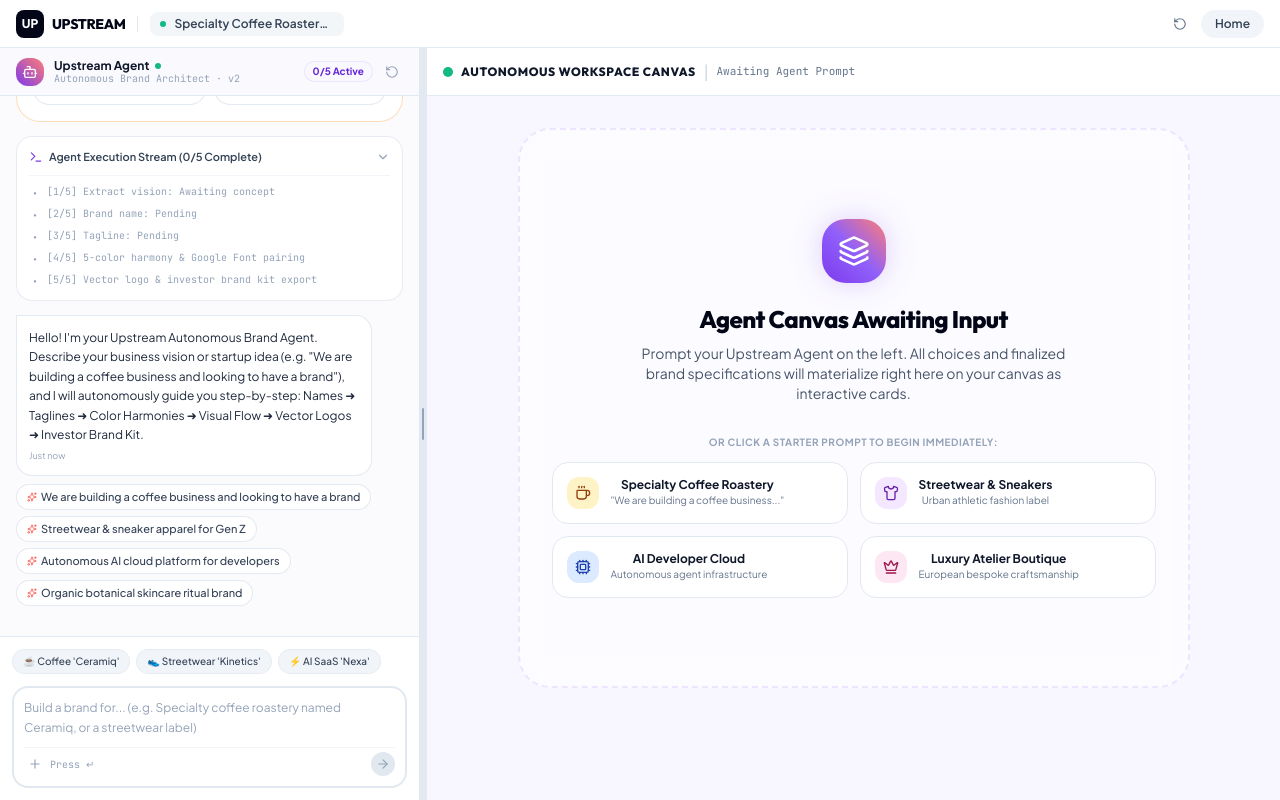
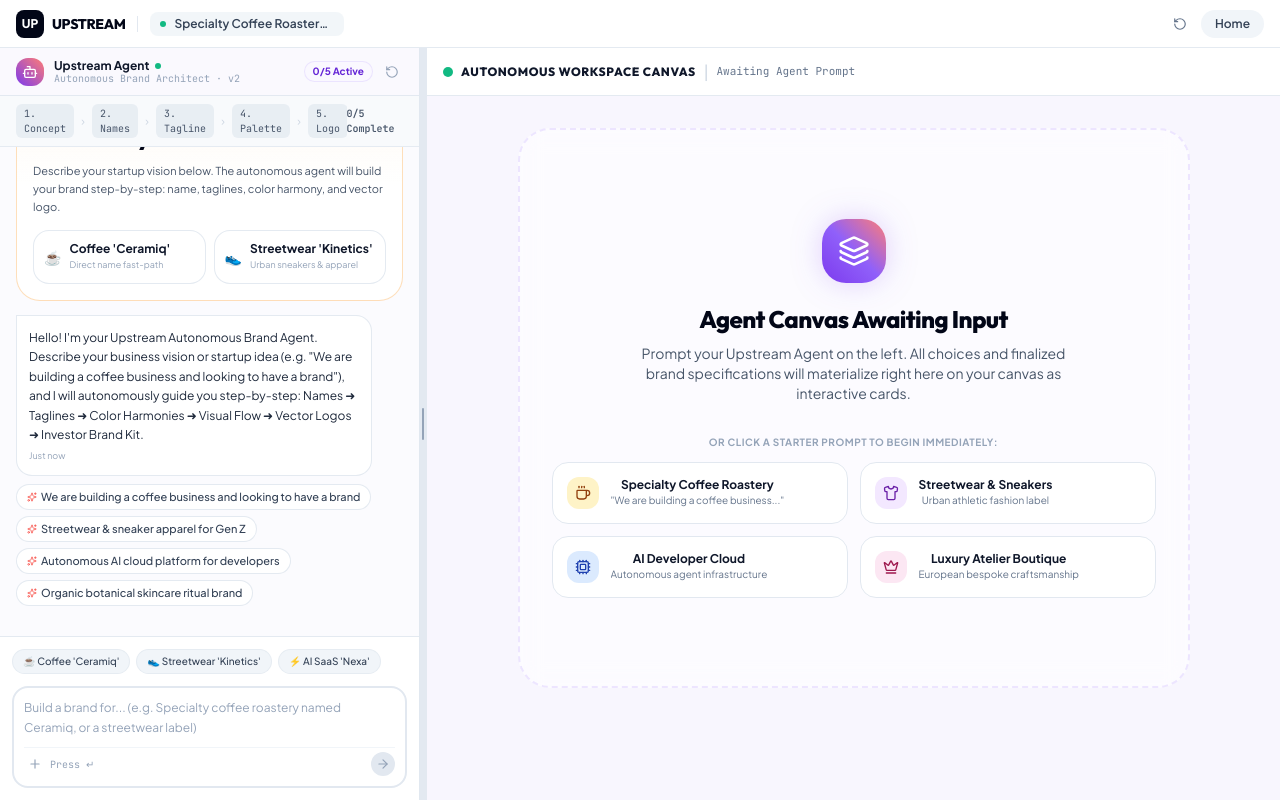
Before and after one commit to Astra-Idea-Strom/Upstream, a React (Vite) app in the folder apps/client/: page / in a window 1280 px wide. Built offline with nearby package versions, Linux system fonts and the light colour scheme; a web font is replaced by a local one.

Commit message:
feat(client): render colorful candidate brand cards in chat panel and streamline interface

```diff
--- a/apps/client/src/components/studio/AgentChatPanel.tsx
+++ b/apps/client/src/components/studio/AgentChatPanel.tsx
@@ -12,6 +12,7 @@ import {
   ArrowRight,
   Plus,
 } from 'lucide-react';
+import { ChatBrandNameCard } from './chat/ChatBrandNameCard';
 
 export const AgentChatPanel: React.FC = () => {
   const {
@@ -20,7 +21,9 @@ export const AgentChatPanel: React.FC = () => {
     sendChatMessage,
     handleActionOption,
     input,
+    brandNames,
     selectedName,
+    selectName,
     step,
     hasConfirmedIndustry,
     hasConfirmedName,
@@ -86,7 +89,35 @@ export const AgentChatPanel: React.FC = () => {
         </div>
       </div>
 
-      {/* Messages & Execution Log */}
+      {/* Sleek Milestone Pipeline Bar */}
+      <div className="px-4 py-2 bg-slate-50 border-b border-slate-200/80 flex items-center justify-between text-[10px] font-mono text-slate-500 flex-shrink-0">
+        <div className="flex items-center gap-1.5 overflow-x-auto no-scrollbar">
+          <span className={`px-2 py-0.5 rounded-md transition-colors ${hasConfirmedIndustry ? 'bg-emerald-100 text-emerald-800 font-bold' : 'bg-slate-200/70 text-slate-600'}`}>
+            1. Concept
+          </span>
+          <span className="text-slate-300">›</span>
+          <span className={`px-2 py-0.5 rounded-md transition-colors ${hasConfirmedName ? 'bg-emerald-100 text-emerald-800 font-bold' : step === 2 ? 'bg-amber-100 text-amber-900 font-bold ring-1 ring-amber-300 animate-pulse' : 'bg-slate-200/70 text-slate-600'}`}>
+            2. Names
+          </span>
+          <span className="text-slate-300">›</span>
+          <span className={`px-2 py-0.5 rounded-md transition-colors ${hasConfirmedTagline ? 'bg-emerald-100 text-emerald-800 font-bold' : step === 3 ? 'bg-amber-100 text-amber-900 font-bold ring-1 ring-amber-300 animate-pulse' : 'bg-slate-200/70 text-slate-600'}`}>
+            3. Tagline
+          </span>
+          <span className="text-slate-300">›</span>
+          <span className={`px-2 py-0.5 rounded-md transition-colors ${hasConfirmedPalette ? 'bg-emerald-100 text-emerald-800 font-bold' : step === 4 ? 'bg-amber-100 text-amber-900 font-bold ring-1 ring-amber-300 animate-pulse' : 'bg-slate-200/70 text-slate-600'}`}>
+            4. Palette
+          </span>
+          <span className="text-slate-300">›</span>
+          <span className={`px-2 py-0.5 rounded-md transition-colors ${hasConfirmedLogo ? 'bg-emerald-100 text-emerald-800 font-bold' : step === 5 ? 'bg-amber-100 text-amber-900 font-bold ring-1 ring-amber-300 animate-pulse' : 'bg-slate-200/70 text-slate-600'}`}>
+            5. Logo
+          </span>
+        </div>
+        <span className="text-slate-600 font-semibold hidden sm:inline">
+          {completedStepsCount}/5 Complete
+        </span>
+      </div>
+
+      {/* Messages & Execution Stream */}
       <div className="flex-1 overflow-y-auto p-4 space-y-3.5 text-xs bg-[#FBFBFE]">
         {/* Replit Agent Welcome Banner if awaiting concept */}
         {!hasConfirmedIndustry && (
@@ -142,49 +173,6 @@ export const AgentChatPanel: React.FC = () => {
           </div>
         )}
 
-        {/* Collapsible Execution Steps Log */}
-        <div className="rounded-2xl border border-slate-200/80 bg-white p-3 shadow-2xs">
-          <button
-            onClick={() => setShowAgentLog(!showAgentLog)}
-            className="w-full flex items-center justify-between text-left text-slate-700 font-semibold text-[11px]"
-          >
-            <div className="flex items-center gap-1.5">
-              <Terminal className="w-3.5 h-3.5 text-brand-600" />
-              <span>Agent Execution Stream ({completedStepsCount}/5 Complete)</span>
-            </div>
-            {showAgentLog ? (
-              <ChevronDown className="w-3.5 h-3.5 text-slate-400" />
-            ) : (
-              <ChevronRight className="w-3.5 h-3.5 text-slate-400" />
-            )}
-          </button>
-
-          {showAgentLog && (
-            <div className="mt-2.5 pt-2 border-t border-slate-100 space-y-1.5 font-mono text-[10px] text-slate-600">
-              <div className={`flex items-center gap-1.5 ${hasConfirmedIndustry ? 'text-emerald-700' : 'text-slate-400'}`}>
-                {hasConfirmedIndustry ? <Check className="w-3 h-3 text-emerald-600 flex-shrink-0" /> : <span className="w-3 h-3 text-center">•</span>}
-                <span>[1/5] Extract vision: {hasConfirmedIndustry ? input.industry : 'Awaiting concept'}</span>
-              </div>
-              <div className={`flex items-center gap-1.5 ${hasConfirmedName ? 'text-emerald-700' : 'text-slate-400'}`}>
-                {hasConfirmedName ? <Check className="w-3 h-3 text-emerald-600 flex-shrink-0" /> : <span className="w-3 h-3 text-center">•</span>}
-                <span>[2/5] Brand name: {hasConfirmedName ? selectedName.name : 'Pending'}</span>
-              </div>
-              <div className={`flex items-center gap-1.5 ${hasConfirmedTagline ? 'text-emerald-700' : 'text-slate-400'}`}>
-                {hasConfirmedTagline ? <Check className="w-3 h-3 text-emerald-600 flex-shrink-0" /> : <span className="w-3 h-3 text-center">•</span>}
-                <span>[3/5] Tagline: {hasConfirmedTagline ? `"${selectedName.tagline}"` : 'Pending'}</span>
-              </div>
-              <div className={`flex items-center gap-1.5 ${hasConfirmedPalette ? 'text-emerald-700' : 'text-slate-400'}`}>
-                {hasConfirmedPalette ? <Check className="w-3 h-3 text-emerald-600 flex-shrink-0" /> : <span className="w-3 h-3 text-center">•</span>}
-                <span>[4/5] 5-color harmony & Google Font pairing</span>
-              </div>
-              <div className={`flex items-center gap-1.5 ${hasConfirmedLogo ? 'text-emerald-700' : 'text-slate-400'}`}>
-                {hasConfirmedLogo ? <Check className="w-3 h-3 text-emerald-600 flex-shrink-0" /> : <span className="w-3 h-3 text-center">•</span>}
-                <span>[5/5] Vector logo & investor brand kit export</span>
-              </div>
-            </div>
-          )}
-        </div>
-
         {/* Conversation Thread */}
         {chatMessages.map((msg) => (
           <div
@@ -211,7 +199,9 @@ export const AgentChatPanel: React.FC = () => {
             {/* Interactive Action Option Buttons */}
             {msg.actionOptions && msg.actionOptions.length > 0 && (
               <div className="flex flex-col gap-1.5 mt-2 max-w-[95%] w-full">
-                {msg.actionOptions.map((opt) => (
+                {msg.actionOptions
+                  .filter((opt) => opt.actionType !== 'open_names_modal')
+                  .map((opt) => (
                     <button
                       key={opt.id}
                       onClick={() => handleActionOption(opt)}
@@ -241,6 +231,35 @@ export const AgentChatPanel: React.FC = () => {
             )}
           </div>
         ))}
+
+        {/* Colorful Candidate Name Cards directly in the Chat Stream */}
+        {hasConfirmedIndustry && brandNames && brandNames.length > 0 && (
+          <div className="space-y-2.5 my-3 p-3.5 rounded-3xl bg-slate-50/90 border border-slate-200/90 shadow-2xs">
+            <div className="flex items-center justify-between px-1 mb-1">
+              <div className="flex items-center gap-1.5">
+                <Sparkles className="w-3.5 h-3.5 text-[#F97356]" />
+                <span className="text-[11px] font-bold uppercase tracking-wider text-slate-900 font-mono">
+                  Curated Brand Candidates ({brandNames.length})
+                </span>
+              </div>
+              <span className="text-[10px] font-mono text-slate-500">
+                {hasConfirmedName ? `✓ Active: ${selectedName.name}` : 'Tap to select'}
+              </span>
+            </div>
+
+            <div className="space-y-2.5">
+              {brandNames.slice(0, 5).map((brandItem, bIdx) => (
+                <ChatBrandNameCard
+                  key={brandItem.id || bIdx}
+                  brand={brandItem}
+                  isSelected={selectedName.name === brandItem.name}
+                  onSelect={() => selectName(brandItem)}
+                  index={bIdx}
+                />
+              ))}
+            </div>
+          </div>
+        )}
 
         {isChatTyping && (
           <div className="flex items-center gap-1.5 text-brand-600 bg-white p-2.5 rounded-2xl w-fit border border-slate-200 shadow-2xs">
--- /dev/null
+++ b/apps/client/src/components/studio/chat/ChatBrandNameCard.tsx
@@ -0,0 +1,173 @@
+import React from 'react';
+import type { BrandName } from '@upstream/shared';
+import { Check, Sparkles, ArrowRight, Globe } from 'lucide-react';
+
+interface ChatBrandNameCardProps {
+  brand: BrandName;
+  isSelected: boolean;
+  onSelect: () => void;
+  index: number;
+}
+
+// 5 Curated Color Themes for the chat cards: vibrant, distinguishable, highly readable
+const CARD_COLOR_THEMES = [
+  {
+    bg: 'bg-gradient-to-br from-amber-500/10 via-amber-50/50 to-white',
+    border: 'border-amber-200/90 hover:border-amber-400',
+    selectedRing: 'ring-2 ring-amber-500 border-amber-500 shadow-md shadow-amber-500/10',
+    badge: 'bg-amber-100/90 text-amber-900 border-amber-300/80',
+    btnBg: 'bg-amber-600 hover:bg-amber-700 text-white',
+    accentText: 'text-amber-800',
+    tag: 'Artisanal & Tactile',
+    accentBar: 'bg-amber-500',
+  },
+  {
+    bg: 'bg-gradient-to-br from-purple-500/10 via-purple-50/50 to-white',
+    border: 'border-purple-200/90 hover:border-purple-400',
+    selectedRing: 'ring-2 ring-purple-600 border-purple-600 shadow-md shadow-purple-500/10',
+    badge: 'bg-purple-100/90 text-purple-900 border-purple-300/80',
+    btnBg: 'bg-purple-600 hover:bg-purple-700 text-white',
+    accentText: 'text-purple-800',
+    tag: 'Dynamic & Bold',
+    accentBar: 'bg-purple-600',
+  },
+  {
+    bg: 'bg-gradient-to-br from-emerald-500/10 via-emerald-50/50 to-white',
+    border: 'border-emerald-200/90 hover:border-emerald-400',
+    selectedRing: 'ring-2 ring-emerald-500 border-emerald-500 shadow-md shadow-emerald-500/10',
+    badge: 'bg-emerald-100/90 text-emerald-900 border-emerald-300/80',
+    btnBg: 'bg-emerald-600 hover:bg-emerald-700 text-white',
+    accentText: 'text-emerald-800',
+    tag: 'Terroir & Organic',
+    accentBar: 'bg-emerald-500',
+  },
+  {
+    bg: 'bg-gradient-to-br from-blue-500/10 via-sky-50/50 to-white',
+    border: 'border-blue-200/90 hover:border-blue-400',
+    selectedRing: 'ring-2 ring-blue-500 border-blue-500 shadow-md shadow-blue-500/10',
+    badge: 'bg-blue-100/90 text-blue-900 border-blue-300/80',
+    btnBg: 'bg-blue-600 hover:bg-blue-700 text-white',
+    accentText: 'text-blue-800',
+    tag: 'Modernist Tech',
+    accentBar: 'bg-blue-600',
+  },
+  {
+    bg: 'bg-gradient-to-br from-rose-500/10 via-rose-50/50 to-white',
+    border: 'border-rose-200/90 hover:border-rose-400',
+    selectedRing: 'ring-2 ring-rose-500 border-rose-500 shadow-md shadow-rose-500/10',
+    badge: 'bg-rose-100/90 text-rose-900 border-rose-300/80',
+    btnBg: 'bg-rose-600 hover:bg-rose-700 text-white',
+    accentText: 'text-rose-800',
+    tag: 'Quiet Luxury',
+    accentBar: 'bg-rose-500',
+  },
+];
+
+export const ChatBrandNameCard: React.FC<ChatBrandNameCardProps> = ({
+  brand,
+  isSelected,
+  onSelect,
+  index,
+}) => {
+  const theme = CARD_COLOR_THEMES[index % CARD_COLOR_THEMES.length];
+  const headlineFont = brand.visualDirection?.fonts?.headline || 'Outfit';
+  const palette = brand.visualDirection?.palette || [];
+
+  return (
+    <div
+      onClick={onSelect}
+      className={`rounded-2xl border p-3.5 transition-all cursor-pointer select-none text-left relative overflow-hidden ${
+        theme.bg
+      } ${
+        isSelected
+          ? theme.selectedRing
+          : `${theme.border} hover:shadow-sm hover:translate-y-[-1px]`
+      }`}
+    >
+      {/* Top Left Accent Strip */}
+      <div className={`absolute left-0 top-0 bottom-0 w-1.5 ${theme.accentBar}`} />
+
+      {/* Header row: Tag + Font + Domain */}
+      <div className="flex items-center justify-between gap-2 mb-2 pl-1">
+        <div className="flex items-center gap-1.5">
+          <span
+            className={`px-2 py-0.5 rounded-md text-[10px] font-bold border uppercase tracking-wider font-mono ${theme.badge}`}
+          >
+            {theme.tag}
+          </span>
+          <span className="text-[10px] font-mono text-slate-500 bg-white/80 border border-slate-200/70 px-1.5 py-0.5 rounded">
+            Aa {headlineFont}
+          </span>
+        </div>
+
+        <div className="flex items-center gap-1 text-[10px] font-mono text-emerald-700 bg-emerald-50 border border-emerald-200/70 px-2 py-0.5 rounded-full">
+          <span className="w-1.5 h-1.5 rounded-full bg-emerald-500 animate-pulse" />
+          <span>.co available</span>
+        </div>
+      </div>
+
+      {/* Main Brand Name in paired Headline Font */}
+      <div className="flex items-baseline justify-between gap-2 mb-1 pl-1">
+        <h3
+          style={{ fontFamily: headlineFont }}
+          className="text-lg sm:text-xl font-bold text-slate-950 tracking-tight leading-tight"
+        >
+          {brand.name}
+        </h3>
+
+        {isSelected && (
+          <span className="inline-flex items-center gap-1 text-[10px] font-bold text-emerald-700 bg-emerald-100/90 px-2 py-0.5 rounded-full">
+            <Check className="w-3 h-3 text-emerald-600" />
+            <span>Active</span>
+          </span>
+        )}
+      </div>
+
+      {/* Tagline */}
+      <p className="text-xs italic text-slate-700 font-serif mb-1.5 pl-1 leading-snug">
+        "{brand.tagline}"
+      </p>
+
+      {/* Meaning / Rationale */}
+      <p className="text-[11px] text-slate-600 leading-relaxed pl-1 mb-2.5 line-clamp-2">
+        {brand.meaning}
+      </p>
+
+      {/* Color Harmony Swatches Preview */}
+      <div className="flex items-center justify-between pt-2 border-t border-slate-200/60 pl-1">
+        <div className="flex items-center gap-1.5">
+          <span className="text-[10px] font-bold text-slate-400 uppercase font-mono mr-1">
+            Palette:
+          </span>
+          <div className="flex items-center -space-x-1">
+            {palette.map((swatch, sIdx) => (
+              <div
+                key={sIdx}
+                className="w-4 h-4 rounded-full border border-white shadow-2xs transition-transform hover:scale-125"
+                style={{ backgroundColor: swatch.hex }}
+                title={`${swatch.name} (${swatch.hex})`}
+              />
+            ))}
+          </div>
+        </div>
+
+        {/* 1-Click Select Button */}
+        <button
+          type="button"
+          onClick={(e) => {
+            e.stopPropagation();
+            onSelect();
+          }}
+          className={`px-3 py-1 rounded-xl text-xs font-bold transition-all flex items-center gap-1 shadow-2xs ${
+            isSelected
+              ? `${theme.btnBg} ring-2 ring-white`
+              : 'bg-white hover:bg-slate-900 hover:text-white text-slate-800 border border-slate-300'
+          }`}
+        >
+          <span>{isSelected ? '✓ Selected' : 'Select Name'}</span>
+          {!isSelected && <ArrowRight className="w-3 h-3" />}
+        </button>
+      </div>
+    </div>
+  );
+};
```
Lines whose indentation alone changed are shown as unchanged.
